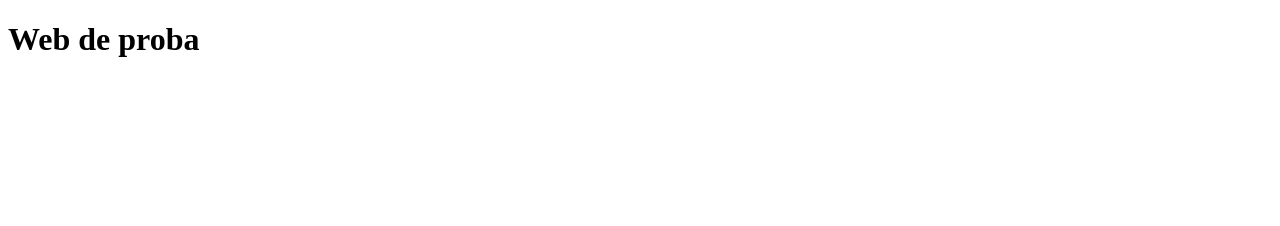
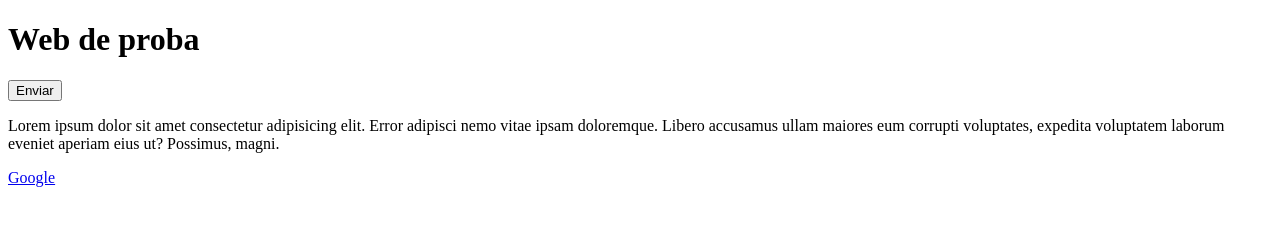
Before and after one commit to Rnau/GitED, a plain HTML site: page index.html in a window 1280 px wide. Drawn offline with Linux system fonts and the light colour scheme.

Commit message:
añadir enlace a google

```diff
--- a/index.html
+++ b/index.html
@@ -3,9 +3,14 @@
 <head>
     <meta charset="UTF-8">
     <meta name="viewport" content="width=device-width, initial-scale=1.0">
-    <title>Document</title>
+    <title>Prova Git ED</title>
 </head>
 <body>
     <h1>Web de proba</h1>
+    <button type="submit">Enviar</button>
+    <p>Lorem ipsum dolor sit amet consectetur adipisicing elit. Error adipisci nemo
+    vitae ipsam doloremque. Libero accusamus ullam maiores eum corrupti voluptates,
+    expedita voluptatem laborum eveniet aperiam eius ut? Possimus, magni.</p>
+    <a href="https://www.google.es">Google</a>
 </body>
 </html>
```
Also changed, not shown: estilos.css (added).
